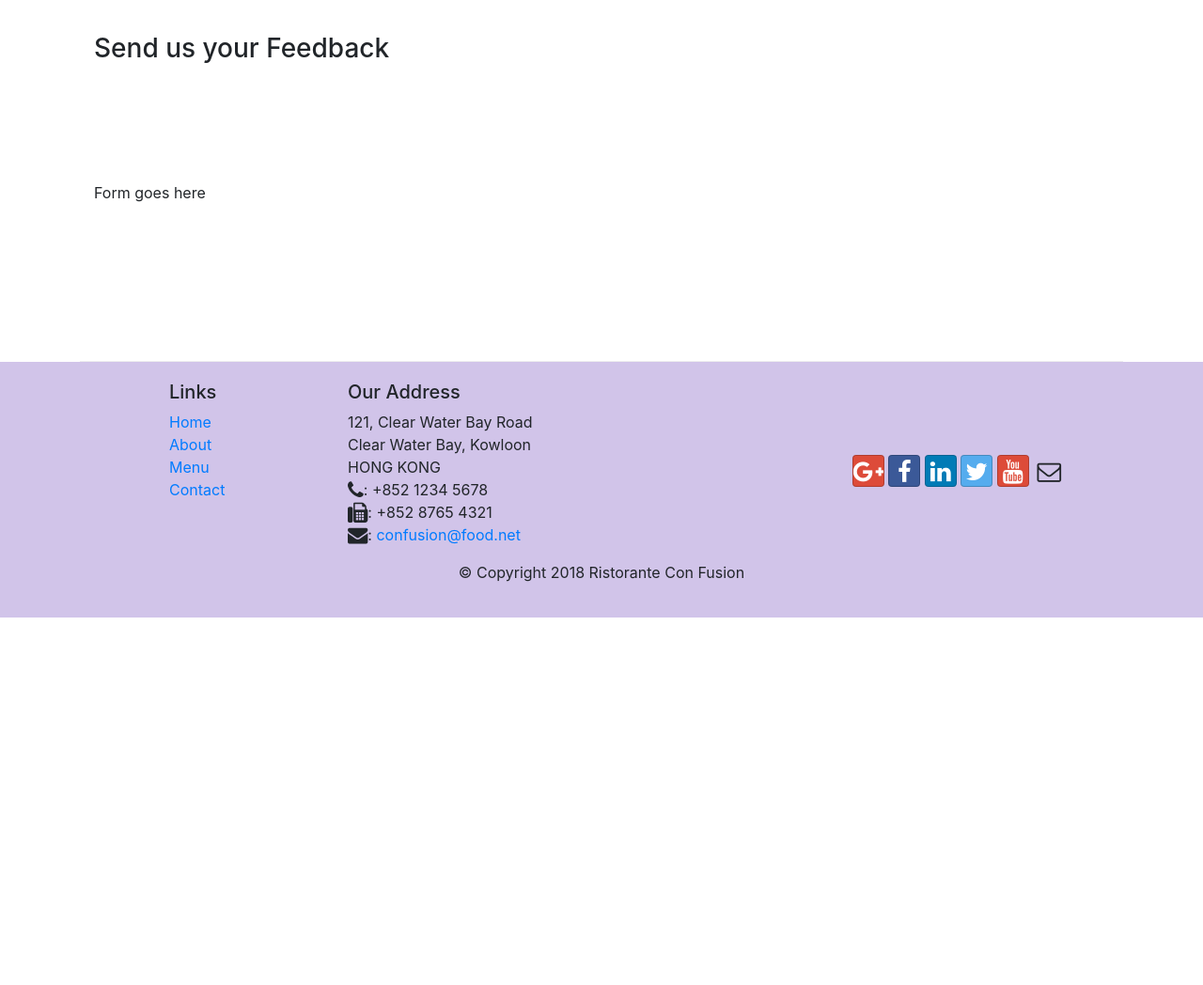
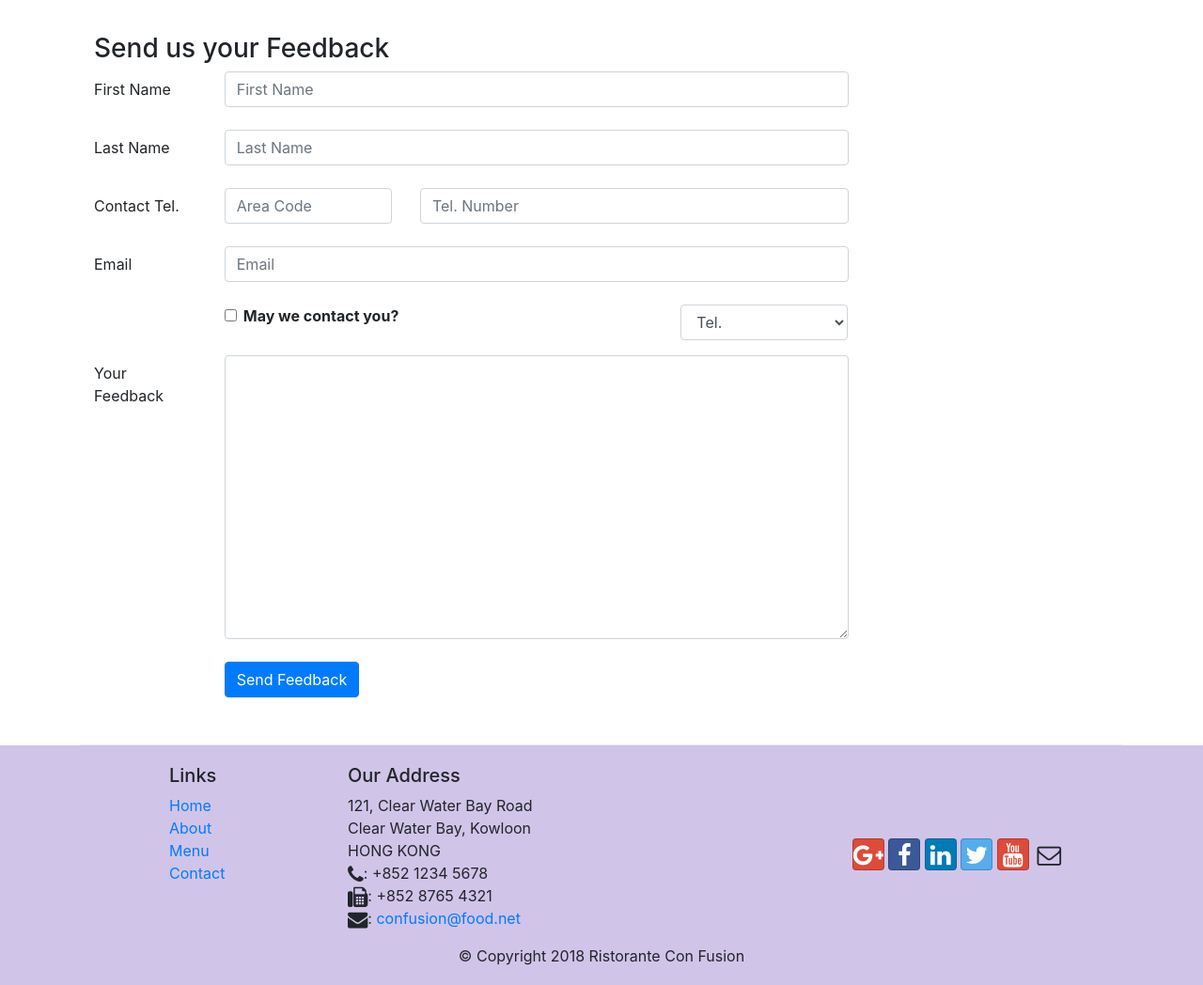
Before and after one commit to TheShubham-K/Bootstrap4, a website: page conFusion/contactus.html in a window 1280 px wide. Shown: the part 880-1928 px from the top of the page at 94% size. Before the commit the page ends 1537 px from the top, so only its background shows below. Drawn offline with nearby package versions, Linux system fonts and the light colour scheme.

Commit message:
Feedback

```diff
--- a/conFusion/contactus.html
+++ b/conFusion/contactus.html
@@ -1,38 +1,65 @@
 <!DOCTYPE html>
 <html lang="en">
-
   <head>
-
     <title>Ristorante Con Fusion: About Us</title>
     <!-- Required meta tags always come first -->
-    <meta charset="utf-8">
-    <meta name="viewport" content="width=device-width, initial-scale=1, shrink-to-fit=no">
-    <meta http-equiv="x-ua-compatible" content="ie=edge">
+    <meta charset="utf-8" />
+    <meta
+      name="viewport"
+      content="width=device-width, initial-scale=1, shrink-to-fit=no"
+    />
+    <meta http-equiv="x-ua-compatible" content="ie=edge" />
 
     <!-- Bootstrap CSS -->
-    <link rel="stylesheet" href="node_modules/bootstrap/dist/css/bootstrap.min.css">
-    <link rel="stylesheet" href="node_modules/font-awesome/css/font-awesome.min.css">
-    <link rel="stylesheet" href="node_modules/bootstrap-social/bootstrap-social.css">
-    <link href="css/styles.css" rel="stylesheet">
+    <link
+      rel="stylesheet"
+      href="node_modules/bootstrap/dist/css/bootstrap.min.css"
+    />
+    <link
+      rel="stylesheet"
+      href="node_modules/font-awesome/css/font-awesome.min.css"
+    />
+    <link
+      rel="stylesheet"
+      href="node_modules/bootstrap-social/bootstrap-social.css"
+    />
+    <link href="css/styles.css" rel="stylesheet" />
   </head>
 
   <body>
     <nav class="navbar navbar-dark navbar-expand-sm fixed-top">
       <div class="container">
-            <button class="navbar-toggler" type="button" data-toggle="collapse" data-target="#Navbar">
+        <button
+          class="navbar-toggler"
+          type="button"
+          data-toggle="collapse"
+          data-target="#Navbar"
+        >
           <span class="navbar-toggler-icon"></span>
         </button>
         <a class="navbar-brand" href="#">Ristorante Con Fusion</a>
         <div class="collapse navbar-collapse" id="Navbar">
           <ul class="navbar-nav mr-auto">
-                    <li class="nav-item"><a class="nav-link" href="./index.html"><span class="fa fa-home fa-lg"></span>
-                            Home</a></li>
-                    <li class="nav-item"><a class="nav-link" href="./aboutus.html"><span
-                                class="fa fa-info fa-lg"></span> About</a></li>
-                    <li class="nav-item"><a class="nav-link" href="#"><span class="fa fa-list fa-lg"></span> Menu</a>
+            <li class="nav-item">
+              <a class="nav-link" href="./index.html"
+                ><span class="fa fa-home fa-lg"></span> Home</a
+              >
             </li>
-                    <li class="nav-item active"><a class="nav-link" href="#"><span
-                                class="fa fa-address-card fa-lg"></span> Contact</a></li>
+            <li class="nav-item">
+              <a class="nav-link" href="./aboutus.html"
+                ><span class="fa fa-info fa-lg"></span> About</a
+              >
+            </li>
+            <li class="nav-item">
+              <a class="nav-link" href="#"
+                ><span class="fa fa-list fa-lg"></span> Menu</a
+              >
+            </li>
+            <li class="nav-item active">
+              <a class="nav-link" href="#"
+                ><span class="fa fa-address-card fa-lg"></span> Contact</a
+              >
+            </li>
           </ul>
         </div>
       </div>
@@ -43,11 +70,13 @@
         <div class="row row-header">
           <div class="col-12 col-sm-6">
             <h1>Ristorante con Fusion</h1>
-                    <p>We take inspiration from the World's best cuisines, and create a unique fusion experience. Our
-                        lipsmacking creations will tickle your culinary senses!</p>
+            <p>
+              We take inspiration from the World's best cuisines, and create a
+              unique fusion experience. Our lipsmacking creations will tickle
+              your culinary senses!
+            </p>
           </div>
-                <div class="col-12 col-sm">
-                </div>
+          <div class="col-12 col-sm"></div>
         </div>
       </div>
     </header>
@@ -60,7 +89,7 @@
         </ol>
         <div class="col-12">
           <h3>Contact Us</h3>
-                <hr>
+          <hr />
         </div>
       </div>
 
@@ -70,12 +99,12 @@
         </div>
         <div class="col-12 col-sm-4 offset-sm-1">
           <h5>Our Address</h5>
-                <address style="font-size: 100%">
-                    121, Clear Water Bay Road<br>
-                    Clear Water Bay, Kowloon<br>
-                    HONG KONG<br>
-                    <i class="fa fa-phone"></i>: +852 1234 5678<br>
-                    <i class="fa fa-fax"></i>: +852 8765 4321<br>
+          <address style="font-size: 100%;">
+            121, Clear Water Bay Road<br />
+            Clear Water Bay, Kowloon<br />
+            HONG KONG<br />
+            <i class="fa fa-phone"></i>: +852 1234 5678<br />
+            <i class="fa fa-fax"></i>: +852 8765 4321<br />
             <i class="fa fa-envelope"></i>:
             <a href="mailto:confusion@food.net">confusion@food.net</a>
           </address>
@@ -85,11 +114,18 @@
         </div>
         <div class="col-12 col-sm-11 offset-sm-1">
           <div class="btn-group" role="group">
-                    <a role="button" class="btn btn-primary" href="tel: +85212345678"><i
-                            class="fa fa-phone"></i>Call</a>
-                    <a role="button" class="btn btn-info" href=""><i class="fa fa-skype"></i> Skype</a>
-                    <a role="button" class="btn btn-success" href="mailto:confusion@food.net"><i
-                            class="fa fa-envelope-o"></i> Email</a>
+            <a role="button" class="btn btn-primary" href="tel: +85212345678"
+              ><i class="fa fa-phone"></i>Call</a
+            >
+            <a role="button" class="btn btn-info" href=""
+              ><i class="fa fa-skype"></i> Skype</a
+            >
+            <a
+              role="button"
+              class="btn btn-success"
+              href="mailto:confusion@food.net"
+              ><i class="fa fa-envelope-o"></i> Email</a
+            >
           </div>
         </div>
       </div>
@@ -99,12 +135,121 @@
           <h3>Send us your Feedback</h3>
         </div>
         <div class="col-12 col-md-9">
-                Form goes here
-            </div>
-            <div class="col-12 col-md">
+          <form action="">
+            <div class="form-goup row">
+              <label for="firstname" class="col-md-2 col-form-label"
+                >First Name</label
+              >
+              <div class="col-md-10">
+                <input
+                  type="text"
+                  class="form-control"
+                  id="firstname"
+                  name="firstname"
+                  placeholder="First Name"
+                />
               </div>
             </div>
-
+            <br />
+            <div class="form-goup row">
+              <label for="lastname" class="col-md-2 col-form-label"
+                >Last Name</label
+              >
+              <div class="col-md-10">
+                <input
+                  type="text"
+                  class="form-control"
+                  id="lastname"
+                  name="lastname"
+                  placeholder="Last Name"
+                />
+              </div>
+            </div>
+            <br />
+            <div class="form-goup row">
+              <label for="telnum" class="col-12 col-md-2 col-form-label"
+                >Contact Tel.</label
+              >
+              <div class="col-5 col-md-3">
+                <input
+                  type="tel"
+                  class="form-control"
+                  id="areacode"
+                  name="areacode"
+                  placeholder="Area Code"
+                />
+              </div>
+              <div class="col-7 col-md-7">
+                <input
+                  type="tel"
+                  class="form-control"
+                  id="telnum"
+                  name="telnum"
+                  placeholder="Tel. Number"
+                />
+              </div>
+            </div>
+            <br />
+            <div class="form-goup row">
+              <label for="emailid" class="col-md-2 col-form-label">Email</label>
+              <div class="col-md-10">
+                <input
+                  type="email"
+                  class="form-control"
+                  id="emailid"
+                  name="emailid"
+                  placeholder="Email"
+                />
+              </div>
+            </div>
+            <br />
+            <div class="form-group row">
+              <div class="col-md-6 offset-md-2">
+                <div class="form-check">
+                  <input
+                    type="checkbox"
+                    class="form-check-input"
+                    name="approve"
+                    id="approve"
+                    value=""
+                  />
+                  <label class="form-check-label" for="approve">
+                    <strong>May we contact you?</strong>
+                  </label>
+                </div>
+              </div>
+              <div class="col-md-3 offset-md-1">
+                <select name="" class="form-control" id="">
+                  <option value="">Tel.</option>
+                  <option value="">Email</option>
+                </select>
+              </div>
+            </div>
+            <div class="form-goup row">
+              <label for="feedback" class="col-md-2 col-form-label"
+                >Your Feedback</label
+              >
+              <div class="col-md-10">
+                <textarea
+                  class="form-control"
+                  id="feedback"
+                  name="feedback"
+                  rows="12"
+                ></textarea>
+              </div>
+            </div>
+            <br />
+            <div class="form-goup row">
+              <div class="offset-md-2 col-md-10">
+                <button type="submit" class="btn btn-primary">
+                  Send Feedback
+                </button>
+              </div>
+            </div>
+          </form>
+        </div>
+        <div class="col-12 col-md"></div>
+      </div>
     </div>
 
     <footer class="footer">
@@ -122,28 +267,45 @@
           <div class="col-7 col-sm-5">
             <h5>Our Address</h5>
             <address>
-                        121, Clear Water Bay Road<br>
-                        Clear Water Bay, Kowloon<br>
-                        HONG KONG<br>
-                        <i class="fa fa-phone fa-lg"></i>: +852 1234 5678<br>
-                        <i class="fa fa-fax fa-lg"></i>: +852 8765 4321<br>
+              121, Clear Water Bay Road<br />
+              Clear Water Bay, Kowloon<br />
+              HONG KONG<br />
+              <i class="fa fa-phone fa-lg"></i>: +852 1234 5678<br />
+              <i class="fa fa-fax fa-lg"></i>: +852 8765 4321<br />
               <i class="fa fa-envelope fa-lg"></i>:
               <a href="mailto:confusion@food.net">confusion@food.net</a>
             </address>
           </div>
           <div class="col-12 col-sm-4 align-self-center">
             <div class="text-center">
-                        <a class="btn btn-social-icon btn-google" href="http://google.com/+"><i
-                                class="fa fa-google-plus"></i></a>
-                        <a class="btn btn-social-icon btn-facebook" href="http://www.facebook.com/profile.php?id="><i
-                                class="fa fa-facebook"></i></a>
-                        <a class="btn btn-social-icon btn-linkedin" href="http://www.linkedin.com/in/"><i
-                                class="fa fa-linkedin"></i></a>
-                        <a class="btn btn-social-icon btn-twitter" href="http://twitter.com/"><i
-                                class="fa fa-twitter"></i></a>
-                        <a class="btn btn-social-icon btn-google" href="http://youtube.com/"><i
-                                class="fa fa-youtube"></i></a>
-                        <a class="btn btn-social-icon" href="mailto:"><i class="fa fa-envelope-o"></i></a>
+              <a
+                class="btn btn-social-icon btn-google"
+                href="http://google.com/+"
+                ><i class="fa fa-google-plus"></i
+              ></a>
+              <a
+                class="btn btn-social-icon btn-facebook"
+                href="http://www.facebook.com/profile.php?id="
+                ><i class="fa fa-facebook"></i
+              ></a>
+              <a
+                class="btn btn-social-icon btn-linkedin"
+                href="http://www.linkedin.com/in/"
+                ><i class="fa fa-linkedin"></i
+              ></a>
+              <a
+                class="btn btn-social-icon btn-twitter"
+                href="http://twitter.com/"
+                ><i class="fa fa-twitter"></i
+              ></a>
+              <a
+                class="btn btn-social-icon btn-google"
+                href="http://youtube.com/"
+                ><i class="fa fa-youtube"></i
+              ></a>
+              <a class="btn btn-social-icon" href="mailto:"
+                ><i class="fa fa-envelope-o"></i
+              ></a>
             </div>
           </div>
         </div>
@@ -159,5 +321,4 @@
     <script src="node_modules/popper.js/dist/umd/popper.min.js"></script>
     <script src="node_modules/bootstrap/dist/js/bootstrap.min.js"></script>
   </body>
-
 </html>
```
Lines whose indentation alone changed are shown as unchanged.
